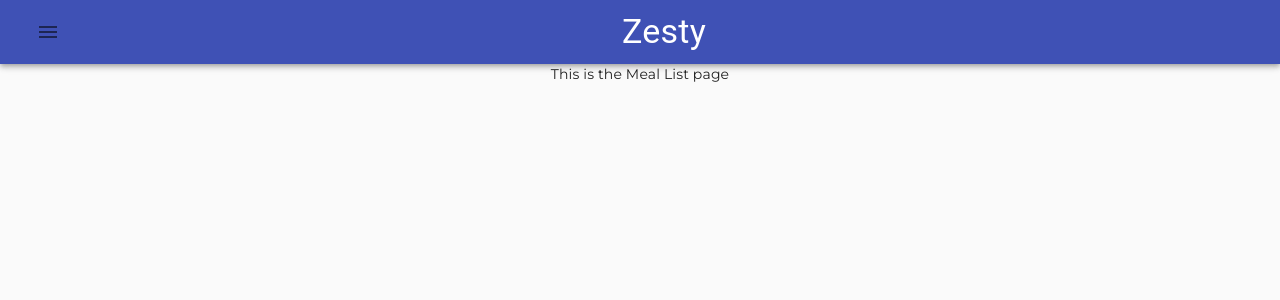
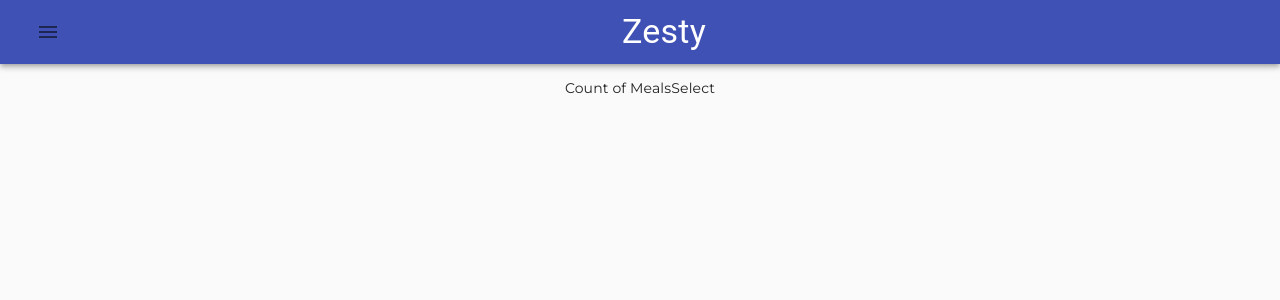
Before and after one commit to Co-Lab-You-Belong-in-Tech/zesty, a React (Create React App) app: page /meal-list in a window 1280 px wide. Shown: the top 300 px of the page. Built offline with nearby package versions, Linux system fonts and the light colour scheme.

Commit message:
imported createContext and worked out how to add multiple meals using the 'add to meal list' button created

```diff
--- a/src/App.js
+++ b/src/App.js
@@ -1,4 +1,4 @@
-import React from "react";
+import React, { useState } from "react";
 import { BrowserRouter as Router, Switch, Route } from "react-router-dom";
 import NavBar from "./Components/NavBar/NavBar";
 import Home from "./Pages/Home";
@@ -7,18 +7,24 @@
 import Preferences from "./Pages/Preferences";
 import Meal from "./Pages/Meal";
 import "./App.css";
+import { FavoriteContext } from "./Contexts/FavoriteContext";
+// import { FavoriteContext } from "./Contexts/FavoriteContext";
 
 function App() {
+  let favorites = [];
+
   return (
     <div className="App">
       <Router>
         <NavBar />
         <Switch>
           <Route exact path="/" component={Home} />
-          <Route path="/meal-list" component={MealList} />
-          <Route path="/shopping-list" component={ShoppingList} />
-          <Route path="/preferences" component={Preferences} />
-          <Route path="/meal/:id" component={Meal} />
+          <FavoriteContext.Provider value={{ favorites }}>
+            <Route path="/meal-list" component={MealList} />
+            <Route path="/shopping-list" component={ShoppingList} />
+            <Route path="/preferences" component={Preferences} />
+            <Route path="/meal/:id" component={Meal} />
+          </FavoriteContext.Provider>
         </Switch>
       </Router>
     </div>
--- /dev/null
+++ b/src/Contexts/FavoriteContext.js
@@ -0,0 +1,3 @@
+import { createContext } from "react";
+
+export const FavoriteContext = createContext({});
--- a/src/Pages/Meal.js
+++ b/src/Pages/Meal.js
@@ -1,17 +1,28 @@
-import React, { useState, useEffect } from 'react';
-import { useParams } from 'react-router';
-import MealPageImage from '../Components/MealPageImage/MealPageImage';
-import MealHeader from '../Components/MealHeader/MealHeader';
-import MealTabs from '../Components/MealTabs/MealTabs';
+import React, { useState, useEffect, useContext } from "react";
+import { useParams } from "react-router";
+import MealPageImage from "../Components/MealPageImage/MealPageImage";
+import MealHeader from "../Components/MealHeader/MealHeader";
+import MealTabs from "../Components/MealTabs/MealTabs";
+import { FavoriteContext } from "../Contexts/FavoriteContext";
 
 const apiKey = `${process.env.REACT_APP_RECIPE_API_KEY}`;
 
 function Meal() {
-    const [ meal, setMeal ] = useState([]);
-    const [ ingredients, setIngredients ] = useState([]);
-    const [ directions, setDirections ] = useState([]);
-    const [ diets, setDiets ] = useState([]);
-    let {id} = useParams();
+  const [meal, setMeal] = useState([]);
+  const [ingredients, setIngredients] = useState([]);
+  const [directions, setDirections] = useState([]);
+  const [diets, setDiets] = useState([]);
+  const { favorites } = useContext(FavoriteContext);
+
+  let { id } = useParams();
+
+  const addToFavorite = (meal) => {
+    favorites.push(meal);
+    console.log(favorites);
+
+    // if (!mealList.includes(id)) setMealList(mealList.id);
+    // console.log(mealList);
+  };
 
   useEffect(() => {
     fetch(
@@ -19,13 +30,13 @@
     )
       .then((response) => response.json())
       .then((data) => {
-            setMeal(data[0])
-            setIngredients(data[0].extendedIngredients)
-            setDirections(data[0].analyzedInstructions[0].steps)
-            setDiets(data[0].diets)
+        setMeal(data[0]);
+        setIngredients(data[0].extendedIngredients);
+        setDirections(data[0].analyzedInstructions[0].steps);
+        setDiets(data[0].diets);
       })
       .catch((error) => {
-            console.log(error)
+        console.log(error);
       });
   }, [id]);
 
@@ -43,8 +54,10 @@
         ingredients={ingredients}
         directions={directions}
       />
+
+      <button onClick={() => addToFavorite(meal)}>Add to MealList</button>
     </main>
   );
-};
+}
 
 export default Meal;
--- a/src/Pages/MealList.js
+++ b/src/Pages/MealList.js
@@ -1,11 +1,16 @@
-import React from "react";
+import React, { useContext } from "react";
+import { FavoriteContext } from "../Contexts/FavoriteContext";
+
+//create function to remove favorite
 
 function MealList() {
   return (
     <div className="meal-list">
-      This is the Meal List page
+      <p>
+        <span>Count of Meals</span>
+        <span>Select</span>
+      </p>
     </div>
   );
-};
-
+}
 export default MealList;
```
Lines whose indentation alone changed are shown as unchanged.
